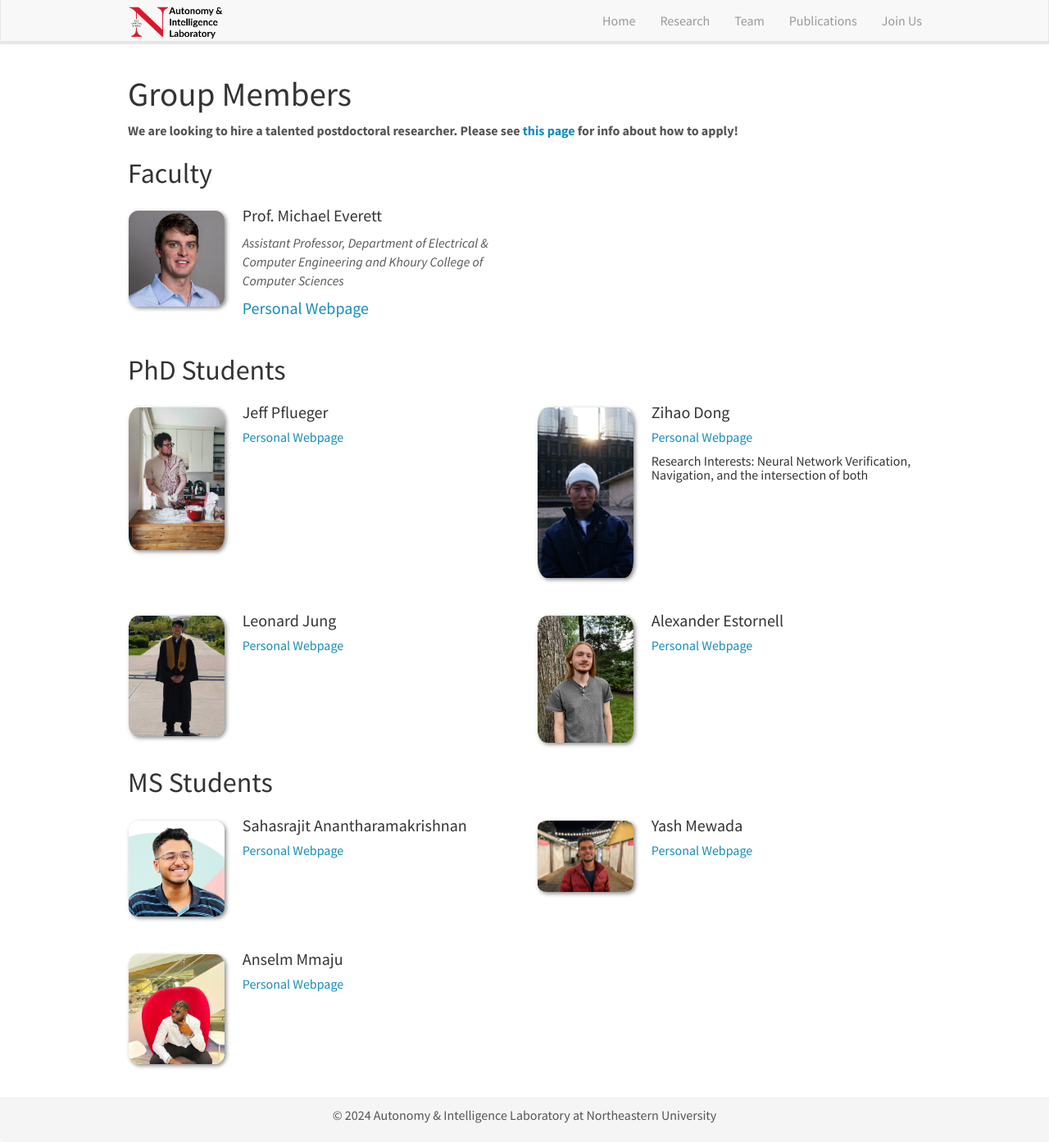
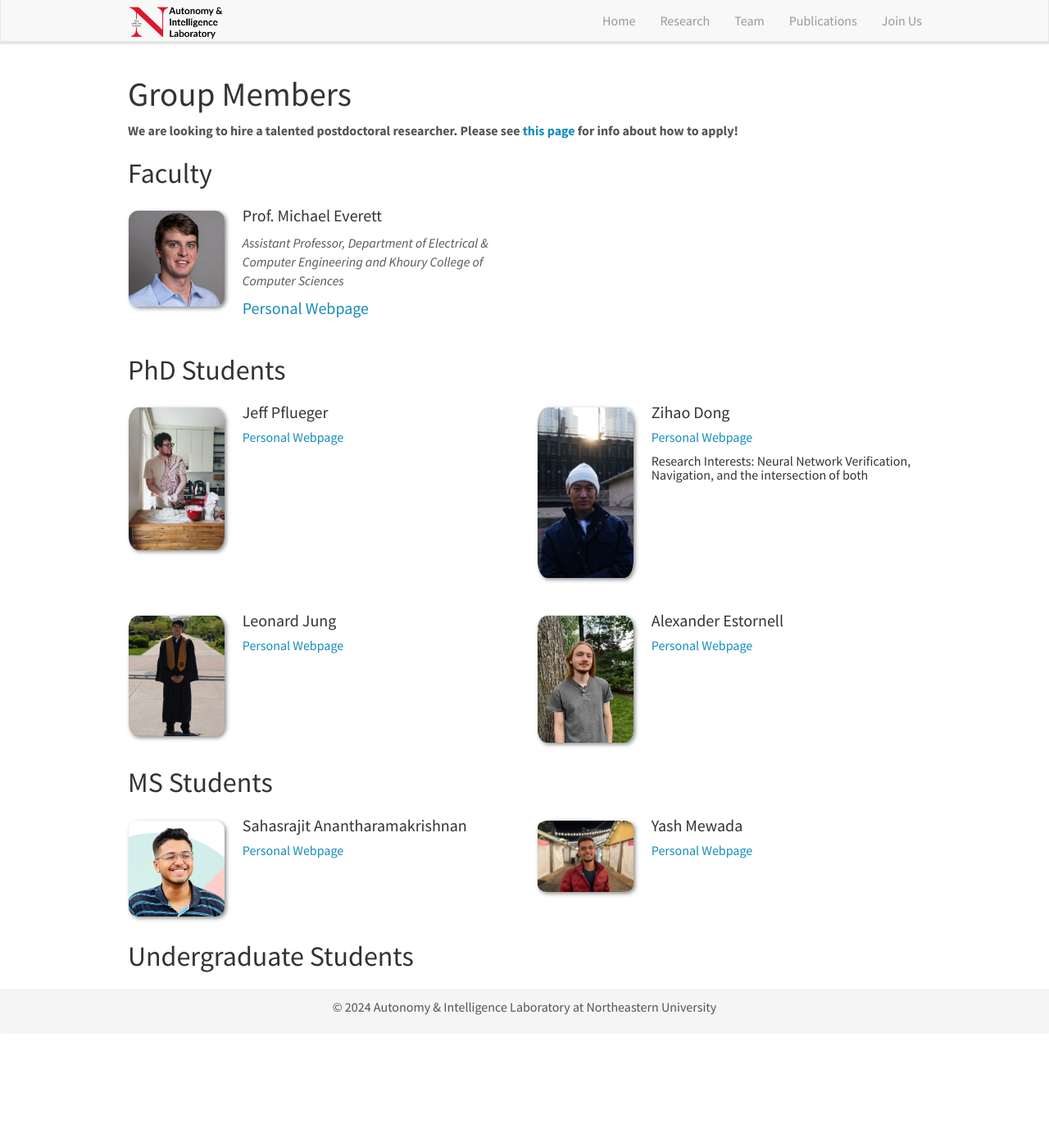
Before and after one commit to neu-autonomy/lab_website, a Jekyll site: the page built from _pages/team.md, in a window 1280 px wide and 1393 px high. Shown: the whole window at 82% size. Built offline with Jekyll 4.4.1, drawn with Linux system fonts in a browser that asks for light colours; nearby versions of some CDN libraries.

Commit message:
add spot for undergrad

```diff
--- a/_pages/team.md
+++ b/_pages/team.md
@@ -167,3 +167,48 @@ permalink: /team/
 {% if even_odd == 1 %}
 </div>
 {% endif %}
+
+
+## Undergraduate Students
+{% assign number_printed = 0 %}
+{% for member in site.data.students %}
+
+{% if member.degree == "bs" %}
+
+{% assign even_odd = number_printed | modulo: 2 %}
+
+{% if even_odd == 0 %}
+<div class="row">
+{% endif %}
+
+<div class="col-sm-6 clearfix">
+{% if member.photo %}
+<img src="{{ site.url }}{{ site.baseurl }}/images/members/{{ member.photo }}" class="img-responsive" width="25%" style="float: left" />
+{% endif %}
+
+<h4>{{ member.name }}</h4>
+
+{% if member.personal_webpage %}
+<h5><a href="{{member.personal_webpage}}" target="_blank">Personal Webpage</a></h5>
+{% endif %}
+
+{% if member.research_interests %}
+<h5>Research Interests: {{member.research_interests}}</h5>
+{% endif %}
+
+</div>
+
+{% assign number_printed = number_printed | plus: 1 %}
+
+{% if even_odd == 1 %}
+</div>
+{% endif %}
+
+{% endif %}
+
+{% endfor %}
+
+{% assign even_odd = number_printed | modulo: 2 %}
+{% if even_odd == 1 %}
+</div>
+{% endif %}
```
Also changed, not shown: _data/students.yml (+10 -4 lines).
